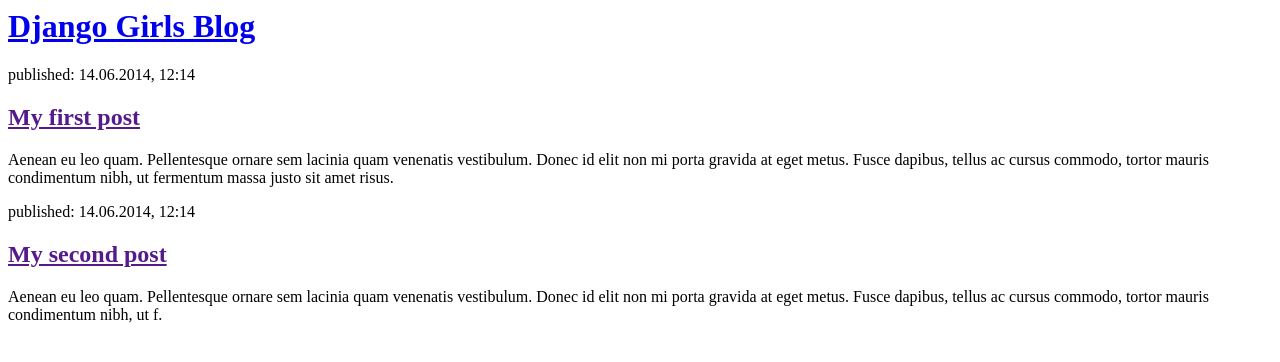
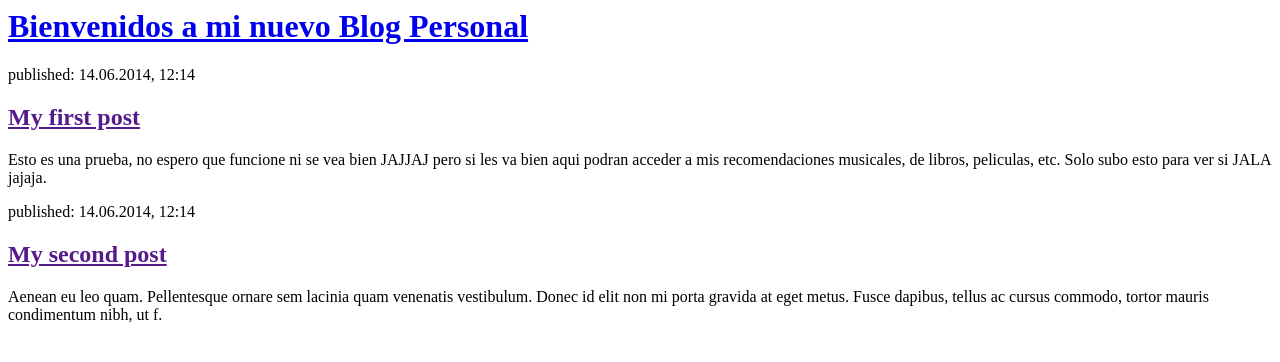
Before and after one commit to Abrahamkiller036/-my-first-blog-, a Django app: page / in a window 1280 px wide. Shown: the top 362 px of the page. Run offline with Django 3.2, Linux system fonts and the light colour scheme.

Commit message:
Corregi el HTML para que dijera lo que yo quiero

```diff
--- a/blog/templates/blog/post_list.html
+++ b/blog/templates/blog/post_list.html
@@ -1,20 +1,19 @@
 <html>
   <head>
-    <title>Django Girls blog</title>
+    <title>El Blog de Rull</title>
   </head>
   <body>
     <div>
-      <h1><a href="/">Django Girls Blog</a></h1>
+      <h1><a href="/">Bienvenidos a mi nuevo Blog Personal</a></h1>
     </div>
 
     <div>
       <p>published: 14.06.2014, 12:14</p>
       <h2><a href="">My first post</a></h2>
       <p>
-        Aenean eu leo quam. Pellentesque ornare sem lacinia quam venenatis
-        vestibulum. Donec id elit non mi porta gravida at eget metus. Fusce
-        dapibus, tellus ac cursus commodo, tortor mauris condimentum nibh, ut
-        fermentum massa justo sit amet risus.
+        Esto es una prueba, no espero que funcione ni se vea bien JAJJAJ pero si
+        les va bien aqui podran acceder a mis recomendaciones musicales, de
+        libros, peliculas, etc. Solo subo esto para ver si JALA jajaja.
       </p>
     </div>
 
```
